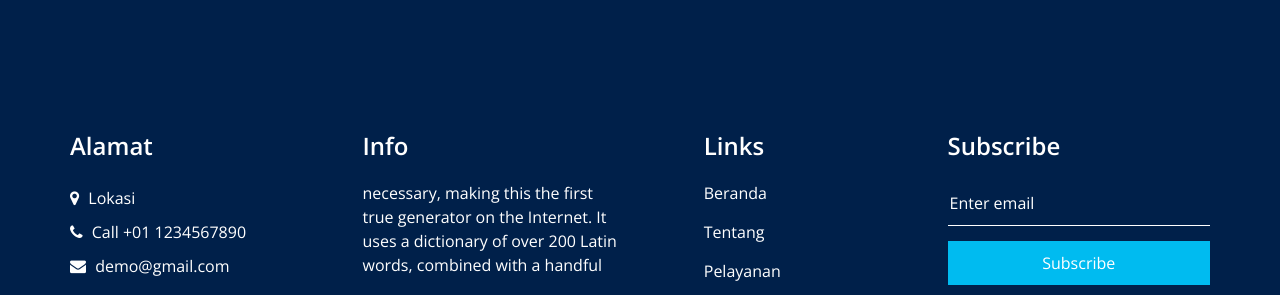
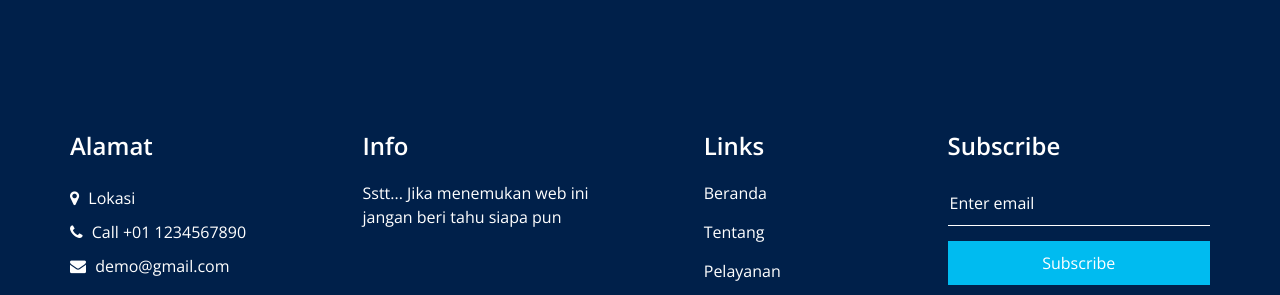
Before and after one commit to apiiip11/webb, a plain HTML site: page team.html in a window 1280 px wide. Shown: the part 576-871 px from the top of the page. Drawn offline with nearby package versions, Linux system fonts and the light colour scheme; some packages are replaced by stand-ins of ours.

Commit message:
Update team.html

```diff
--- a/team.html
+++ b/team.html
@@ -288,7 +288,7 @@
               Info
             </h4>
             <p>
-              necessary, making this the first true generator on the Internet. It uses a dictionary of over 200 Latin words, combined with a handful
+              Sstt... Jika menemukan web ini jangan beri tahu siapa pun
             </p>
           </div>
         </div>
```
